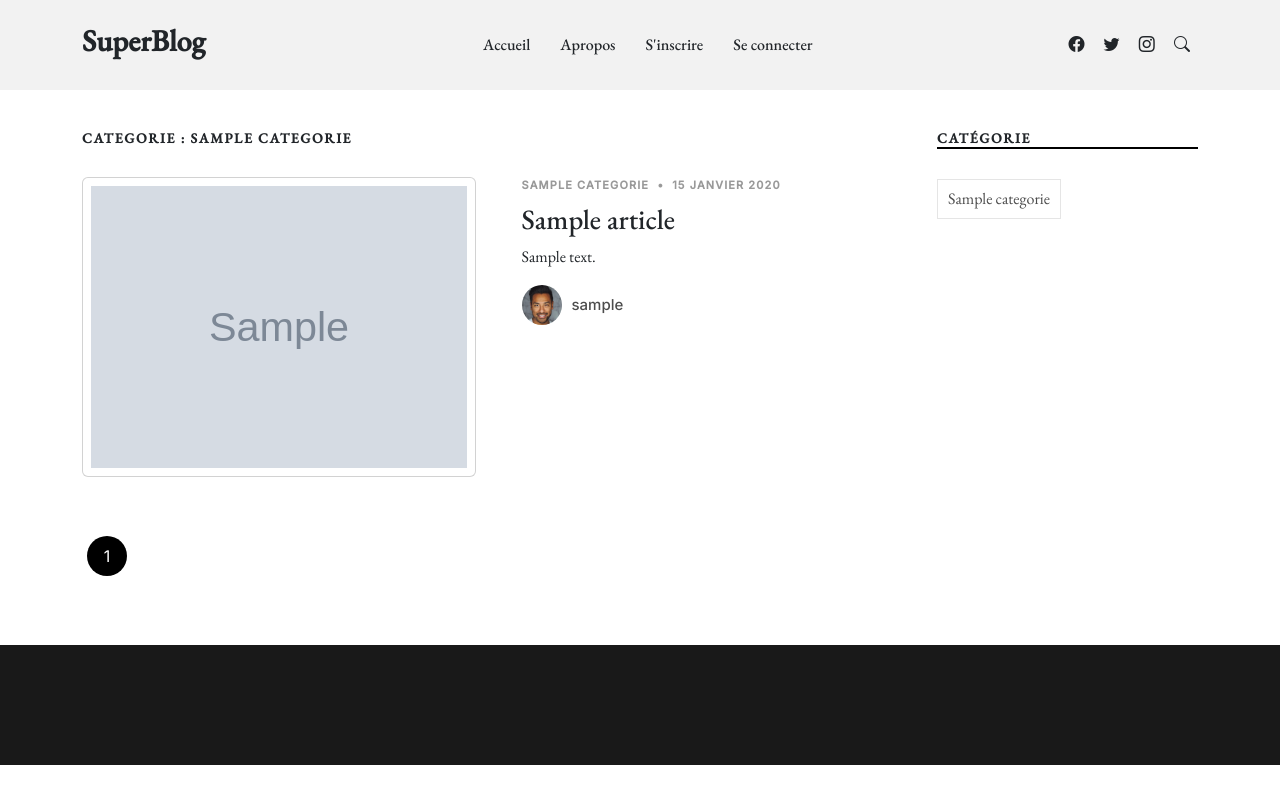
After one commit to Soro-Ib/ProjetBlog, a Django app: a page that uses templates/base.html in a window 1280 px wide. The commit adds this page. Run offline with Django 4.2, Linux system fonts and the light colour scheme; tables that the repository leaves empty hold one stand-in row (values such as "Sample post"); grey boxes marked "Sample" are stand-in pictures; one stand-in notice (Sample message) is shown; some libraries are stand-ins or nearby versions; some web fonts are replaced.

Commit message:
modification

```diff
--- a/ProjetBlog/urls.py
+++ b/ProjetBlog/urls.py
@@ -18,7 +18,7 @@ from django.contrib import admin
 from django.urls import path, include
 
 from ProjetBlog import settings
-from blog.views import home, detail_article, modifier_comment, supprimer_comment
+from blog.views import home, detail_article, modifier_comment, supprimer_comment, about, article_par_categ
 
 urlpatterns = [
     path('admin/', admin.site.urls),
@@ -26,4 +26,6 @@ urlpatterns = [
     path('details/<str:slug>', detail_article, name='detail_article'),
     path('modifier-commentaire/<int:id>', modifier_comment, name='modifier_comment'),
     path('supprimer_commentaire/<int:id>/', supprimer_comment, name='supprimer_comment'),
+    path('blog/apropos/', about, name='about'),
+    path('articles/<str:slug>/', article_par_categ, name='article_par_categ'),
 ] + static(settings.MEDIA_URL, document_root=settings.MEDIA_ROOT)
--- a/blog/models.py
+++ b/blog/models.py
@@ -12,6 +12,11 @@ class Categorie(models.Model):
     nom = models.CharField(max_length=255)
     slug = models.SlugField(max_length=255, unique=True, blank=True)
 
+    def save(self, *args, **kwargs):
+        if not self.slug:
+            self.slug = slugify(self.nom)
+        super().save(*args, **kwargs)
+
     def __str__(self):
         return self.nom
 
@@ -23,7 +28,7 @@ class Article(models.Model):
     date_de_creation = models.DateField(blank=True, null=True)
     contenu = models.TextField(blank=True, verbose_name="Contenu")
     auteur = models.ForeignKey(User, on_delete=models.CASCADE, null=True, blank=True)
-    categories = models.ForeignKey(Categorie, on_delete=models.CASCADE, null=True, blank=True)
+    categories = models.ForeignKey(Categorie, on_delete=models.CASCADE, null=True, blank=True, related_name='article')
     images = models.ImageField(blank=True, upload_to='imagesblog')
 
     def __str__(self):
@@ -38,8 +43,8 @@ class Article(models.Model):
 
 class Commentaire(models.Model):
     date_de_publication = models.DateTimeField(auto_now_add=True)
-    nom_lecteur = models.CharField(max_length=255, null=True, blank=True)
-    email_lecteur = models.EmailField(max_length=255, null=True, blank=True)
+    nom_lecteur = models.CharField(max_length=255, null=True, blank=True, verbose_name='Nom')
+    email_lecteur = models.EmailField(max_length=255, null=True, blank=True, verbose_name='Email')
     contenu = models.TextField(verbose_name="Contenu")
     auteur = models.ForeignKey(User, on_delete=models.CASCADE, related_name='auteur', null=True, blank=True)
     article = models.ForeignKey(Article, on_delete=models.CASCADE, related_name='commentaire')
--- /dev/null
+++ b/blog/templates/blog/article_categ.html
@@ -0,0 +1,83 @@
+
+{% extends 'base.html' %}
+{% load static %}
+{% block title %}
+
+{% endblock %}
+
+{% block main %}
+    <main id="main">
+    <section>
+      <div class="container">
+        <div class="row">
+
+          <div class="col-md-9">
+            <h3 class="category-title">Categorie : {{ category.nom }}</h3>
+
+            {% for article in articles %}
+                <div class="d-md-flex post-entry-2 half">
+                  <a href="{% url 'detail_article' article.slug %}" class="me-4 thumbnail">
+                    <img src="{{ article.images.url }}" alt="" class="img-fluid card p-2" style="height: 300px">
+                  </a>
+                  <div>
+                    <div class="post-meta"><span class="date">{{ category.nom }}</span> <span class="mx-1">&bullet;</span>
+                        <span>{{ article.date_de_creation|date:'j F Y' }}</span></div>
+                    <h3><a href="{% url 'detail_article' article.slug %}">{{ article.titre }}</a></h3>
+                      <p>{{ article.contenu|safe|truncatewords:60 }}</p>
+                    <div class="d-flex align-items-center author">
+                      <div class="photo"><img src="{% static 'assets/img/person-2.jpg' %}" alt="" class="img-fluid"></div>
+                      <div class="name">
+                        <h3 class="m-0 p-0">{{ article.auteur }}</h3>
+                      </div>
+                    </div>
+                  </div>
+                </div>
+            {% endfor %}
+
+            <div class="text-start py-4">
+              <div class="custom-pagination">
+                    {% if articles.has_previous %}
+                        <a href="?page={{ articles.previous_page_number }}" class="prev">Prevous</a>
+                    {% endif %}
+                    {% for page in articles.paginator.page_range %}
+                        {% if page == articles.number %}
+                            <a href="#!" class="active">{{ page }}</a>
+                        {% else %}
+                            <a href="?page={{ page }}">{{ page }}</a>
+                        {% endif %}
+                    {% endfor %}
+                  {% if articles.has_next %}
+                      <a href="?page={{ articles.next_page_number }}" class="next">Next</a>
+                  {% endif %}
+              </div>
+            </div>
+          </div>
+
+          <div class="col-md-3">
+            <!-- End Categories -->
+
+            <div class="aside-block">
+              <h3 class="aside-title">Catégorie</h3>
+              <ul class="aside-tags list-unstyled">
+                  {% for categorie in categories %}
+                      <li>
+                        {% if categorie.slug %}
+                          <a href="{% url 'article_par_categ' categorie.slug %}">
+                            {{ categorie.nom }}
+                          </a>
+                        {% else %}
+                          {{ categorie.nom }}
+                        {% endif %}
+                      </li>
+                     {% endfor %}
+
+              </ul>
+            </div><!-- End Tags -->
+
+          </div>
+
+        </div>
+      </div>
+    </section>
+  </main>
+{% endblock %}
--- a/blog/views.py
+++ b/blog/views.py
@@ -1,4 +1,6 @@
+from django.contrib import messages
 from django.contrib.auth.decorators import login_required
+from django.core.paginator import Paginator
 from django.http import HttpResponse, HttpResponseRedirect
 from django.shortcuts import render, get_object_or_404, redirect
 from django.urls import reverse
@@ -11,7 +13,10 @@ from blog.models import Article, Categorie, Commentaire
 def home(request):
     articles = Article.objects.all()
     categories = Categorie.objects.all()
-    return render(request, 'blog/home.html', context={'articles': articles, 'categories': categories})
+    paginator = Paginator(articles, 2)
+    page_number = request.GET.get('page')
+    page_obj = paginator.get_page(page_number)
+    return render(request, 'blog/home.html', context={'articles': page_obj, 'categories': categories})
 
 
 def detail_article(request, slug):
@@ -23,6 +28,7 @@ def detail_article(request, slug):
             new_commentaire.article = article
             new_commentaire.auteur = request.user if request.user.is_authenticated else None
             new_commentaire.save()
+            messages.add_message(request, messages.SUCCESS, 'Commentaire bien posté !')
             return HttpResponseRedirect(reverse('detail_article', args=[article.slug]))
     else:
         form = CommentaireForm()
@@ -34,6 +40,7 @@ def modifier_comment(request, id):
     form = CommentaireForm(request.POST or None, instance=commentaire)
     if form.is_valid():
         form.save()
+        messages.add_message(request, messages.SUCCESS, 'Commentaire modifié !')
         return redirect('detail_article', slug=commentaire.article.slug)
     return render(request, 'blog/modifer_commentaire.html', {'form': form})
 
@@ -43,4 +50,20 @@ def supprimer_comment(request, id):
     commentaire = get_object_or_404(Commentaire, id=id)
     article = commentaire.article.slug
     commentaire.delete()
+    messages.add_message(request, messages.SUCCESS, 'Commentaire supprimé !')
     return redirect('detail_article', slug=article)
+
+
+def about(request):
+    return render(request, 'blog/apropos.html')
+
+
+def article_par_categ(request, slug):
+    category = Categorie.objects.get(slug=slug)
+    categories = Categorie.objects.all()
+    articles = Article.objects.filter(categories=category)
+    paginator = Paginator(articles, 2)
+    page_number = request.GET.get('page')
+    page_obj = paginator.get_page(page_number)
+    context = {'articles': page_obj, 'categories': categories, 'category': category}
+    return render(request, 'blog/article_categ.html', context)
--- a/templates/base.html
+++ b/templates/base.html
@@ -46,8 +46,10 @@
 
       <nav id="navbar" class="navbar">
         <ul>
-          <li><a href="{% url 'home' %}">Accueil</a></li>
-          <li><a href="about.html">Apropos</a></li>
+            <li><a href="{% url 'home' %}">Accueil</a></li>
+            <li><a href="{% url 'about' %}">Apropos</a></li>
+            <li><a href="#">S'inscrire</a></li>
+            <li><a href="#">Se connecter</a></li>
         </ul>
       </nav><!-- .navbar -->
 
@@ -97,6 +99,46 @@
   <!-- Template Main JS File -->
   <script src="{% static 'assets/js/main.js' %}"></script>
 
+  <style>
+      input, textarea {
+    display: block;
+    padding: .75rem;
+    line-height: 1.5;
+    font-size: 1rem;
+    border: 1px solid #ced4da;
+    border-radius: .25rem;
+    min-width: 600px;
+}
+
+label {
+    display: inline-block;
+    box-sixing: border-box;
+}
+  </style>
+
+<script src="//cdn.jsdelivr.net/npm/sweetalert2@11"></script>
+    {% if messages %}
+        {% for message in messages %}
+            <script>
+                Swal.fire({
+                    position: 'center',
+                    icon: '{{ message.tags }}',
+                    text: '{{ message }}',
+                    customClass: 'swal-wide',
+                    showConfirmButton: false,
+                    timer: 3500
+                })
+            </script>
+        {% endfor %}
+    {% endif %}
+
+    <style>
+        .swal-wide{
+            width:500px !important;
+            height:220px !important;
+        }
+    </style>
+
 </body>
 
 </html>
```
Also changed, not shown: blog/templates/blog/apropos.html (added, +40 -0 lines), blog/templates/blog/article_detail.html (+9 -5 lines), blog/templates/blog/home.html (+34 -6 lines), mediafiles/imagesblog/3-s2.0-B978032385214200001X-f06-02-9780323852142.jpg (added), mediafiles/imagesblog/Screenshot-2019-08-12-at-1.09.42-AM.png (added), mediafiles/imagesblog/definition-Big-Data.jpg (added).
